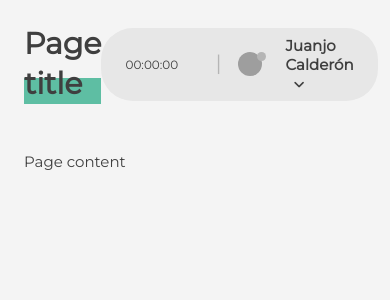
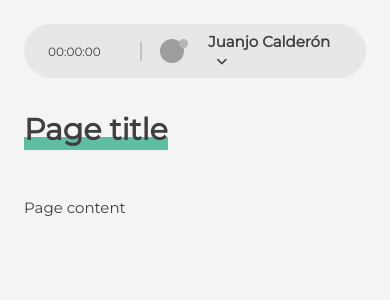
Before and after one commit to juanjinario/vue-time-tracker, a Vue app: page / in a window 390 px wide. Shown: the top 300 px of the page. Built offline with nearby package versions, Linux system fonts and the light colour scheme; no server answers; grey boxes are pictures that could not be loaded.

Commit message:
style: convert to responsive page header (mobile first)

```diff
--- a/src/App.vue
+++ b/src/App.vue
@@ -1,7 +1,7 @@
 <template>
   <div class="page-header">
+    <UserTimeTracker />
     <h1>Page title</h1>
-    <UserTimeTracker />
   </div>
   <div class="page-content">
       <HomePage />
--- a/src/assets/css/styles.scss
+++ b/src/assets/css/styles.scss
@@ -12,15 +12,26 @@ body {
 .page-header {
   align-items: center;
   display: flex;
+  flex-direction: column;
+  gap: 2rem;
   justify-content: space-between;
   padding: 1.5rem;
+  @media (min-width: $mobile-screen) {
+    flex-direction: row;
+  }
   h1, h2, h3 {
+    align-self: flex-start;
     background: $background-page-title;
     background-repeat: no-repeat;
     background-size: 100% 46%;
     background-position: 0 124%;
     line-height: 2.5rem;
     margin: 0;
+  }
+  .user-tracker-bar {
+    @media (min-width: $mobile-screen) {
+      order: 1;
+    }
   }
 }
 
```
